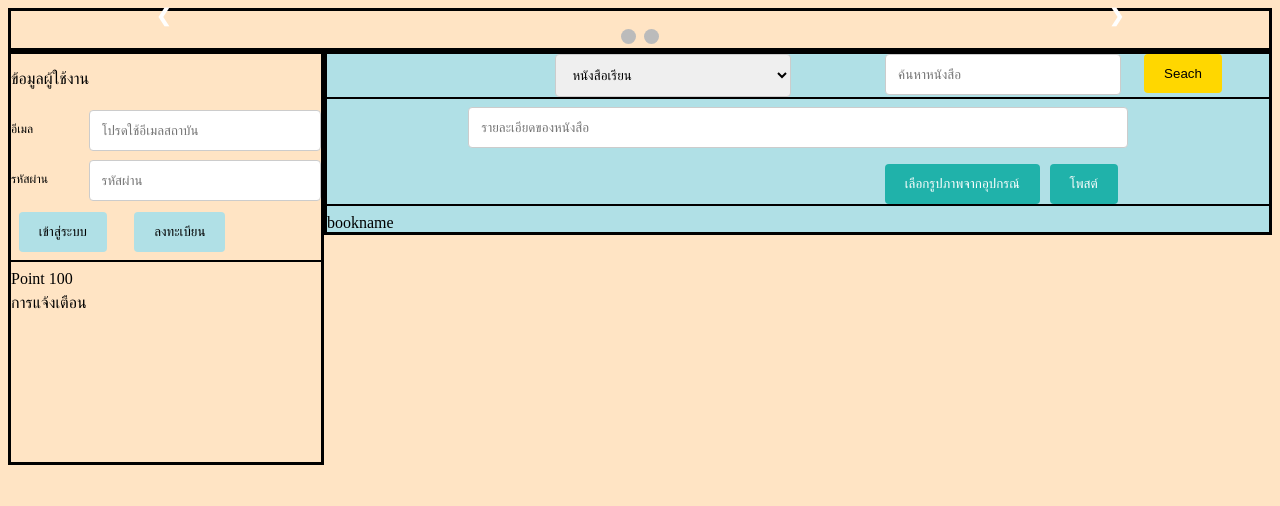
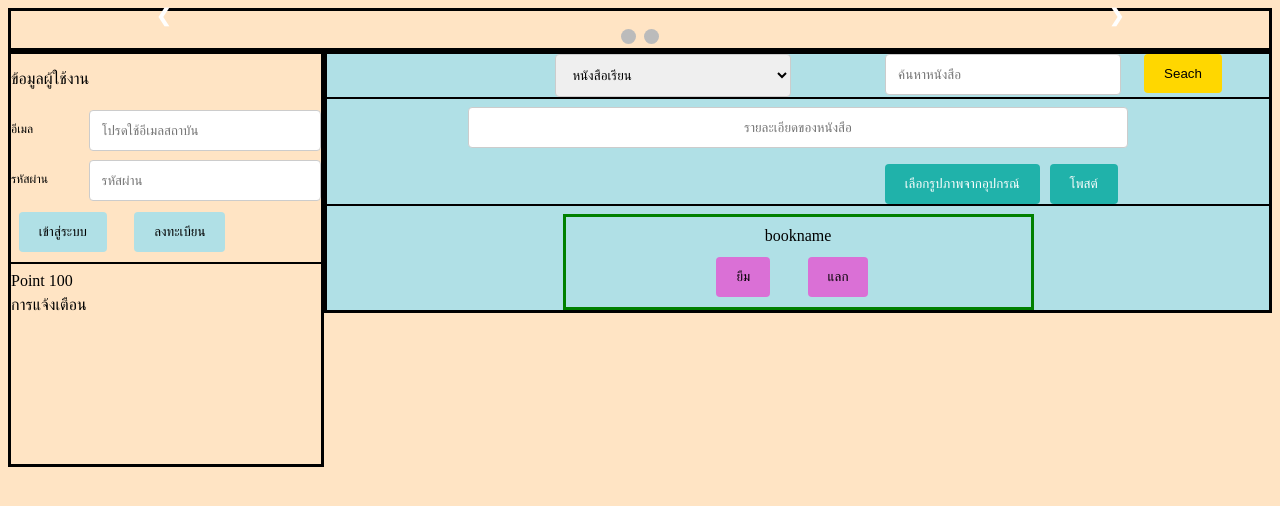
Before and after one commit to namkhang1875/Bookly, a plain HTML site: page index.html in a window 1280 px wide. Drawn offline with nearby package versions, Linux system fonts and the light colour scheme; no server answers.

Commit message:
เพิ่มส่วนของ post (ยังไม่สมบูรณ์)

```diff
--- a/css/mainstyle.css
+++ b/css/mainstyle.css
@@ -224,3 +224,31 @@
     from {opacity: .4}
     to {opacity: 1}
   }
+
+  .post{
+    margin: auto;
+    width: 50%;
+    border: 3px solid green;
+    padding: 10px;
+    text-align: center;
+  }
+  .tradebtn ,.borrowbtn{
+    background-color: orchid;
+    color: black;
+    padding: 12px 20px;
+    border: none;
+    border-radius: 4px; /* <!--ขัดกรอบให้มน-->*/
+
+    max-width: 35%;
+    margin-right:5%;
+    margin-left:2.5%;
+    margin-top:2.5%;
+    text-align: center;
+    /*float: left;*/
+  }
+  .tradebtn:hover{
+      background-color: blueviolet;
+  }
+  .borrowbtn:hover{
+    background-color: blueviolet;
+}
--- a/index.html
+++ b/index.html
@@ -108,9 +108,25 @@
                                     </form>
                                     <hr width ="100%" color = "black" noshade></hr>
                                </div>
-                              <div id ="book">
-                                  {{name}}
-                              </div>
+                            <div class ="feed">
+                                <div class ="post">
+                                    <div id ="book">
+                                        {{name}}
+                                    </div>
+                                    <div id = "imgarea">
+
+                                    </div>
+                                    <div id = "btnarea">
+                                        <button class ="tradebtn">
+                                            ยืม
+                                        </button>
+                                        <button class ="borrowbtn">
+                                            แลก
+                                        </button>
+                                    </div>
+                                 </div>
+                            </div>
+
                       </div>
                       <div id="mainarealeft">
                             <div><p>ข้อมูลผู้ใช้งาน</p></div>
--- a/js/vue.js
+++ b/js/vue.js
@@ -10,8 +10,19 @@ var book = new Vue({
         getBookName : function(){
             return this.name
         },
-        setName : function (name){
+        setBookName : function (name){
             return this.name = name
         }
     }
 })
+window.onload=function(){
+
+    var firebaseRef = firebase.database().ref("Book").orderByChild("category").equalTo("การ์ตูน").on('value', function(dataSnapshot){
+            dataSnapshot.forEach(function(childSnapshot){
+            var key = childSnapshot.key;
+            book.setBookName(key);
+        });
+    });
+}
+var storage = firebase.storage();
+var gsReference = storage.refFromURL('gs://softdevdb-d19a4.appspot.com/1543556630014.jpg');
```
